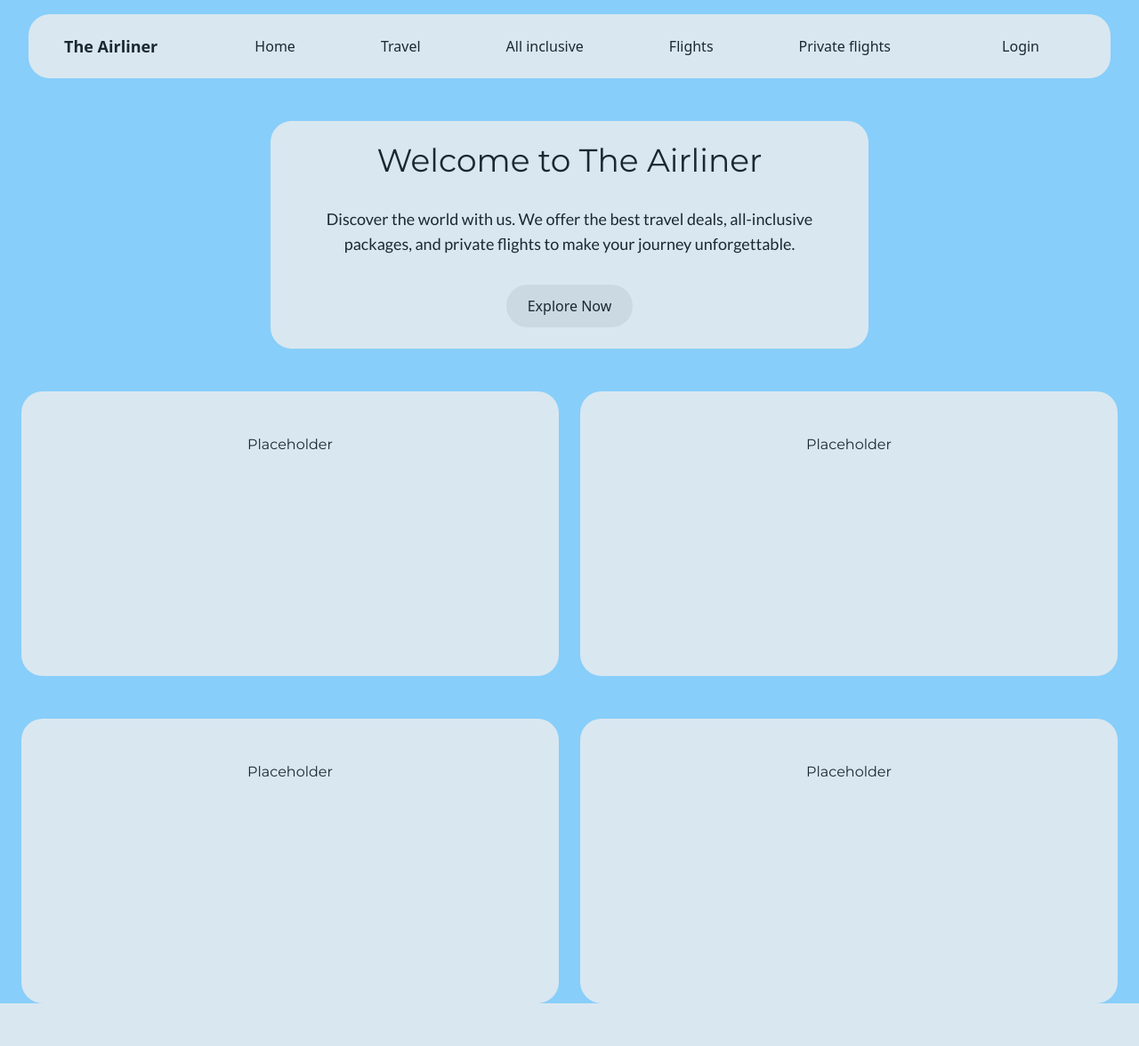
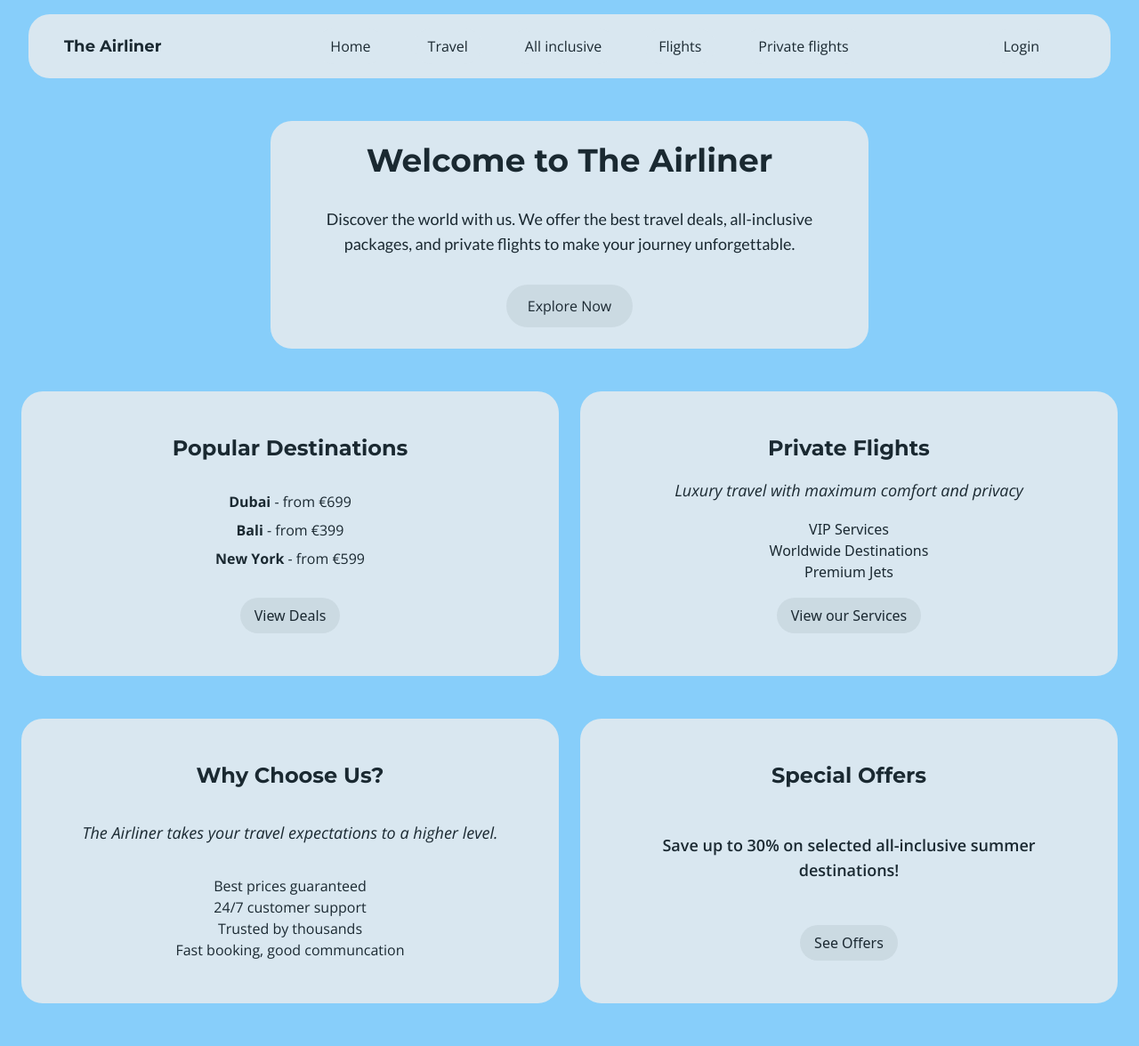
Before and after one commit to userlvv/The-Airliner, a PHP site: page / in a window 1280 px wide. Shown: the whole page at 89% size. Before the commit the page ends 1128 px from the top, so only its background shows below. Run offline with PHP 8.4, Linux system fonts and the light colour scheme; some libraries are stand-ins or nearby versions.

Commit message:
Index CSS gemaakt

```diff
--- a/index.html
+++ b/index.html
@@ -1,68 +1,150 @@
-<!DOCTYPE html>
+<!doctype html>
 <html lang="en">
-
   <head>
-    <meta charset="UTF-8">
-    <meta name="viewport" content="width=device-width, initial-scale=1.0">
+    <meta charset="UTF-8" />
+    <meta name="viewport" content="width=device-width, initial-scale=1.0" />
     <title>The Airliner</title>
-    <link rel="stylesheet" href="style.css">
+    <link rel="stylesheet" href="style.css" />
     <script src="https://cdn.tailwindcss.com"></script>
     <style>
-        @import url('https://fonts.googleapis.com/css2?family=Lato:ital,wght@0,100;0,300;0,400;0,700;0,900;1,100;1,300;1,400;1,700;1,900&family=Montserrat:ital,wght@0,100..900;1,100..900&family=Open+Sans:ital,wght@0,300..800;1,300..800&family=Oswald:wght@200..700&family=Saira:ital,wght@0,100..900;1,100..900&family=Slabo+27px&display=swap');
+      @import url("https://fonts.googleapis.com/css2?family=Lato:ital,wght@0,100;0,300;0,400;0,700;0,900;1,100;1,300;1,400;1,700;1,900&family=Montserrat:ital,wght@0,100..900;1,100..900&family=Open+Sans:ital,wght@0,300..800;1,300..800&family=Oswald:wght@200..700&family=Saira:ital,wght@0,100..900;1,100..900&family=Slabo+27px&display=swap");
     </style>
     <style>
-        @import url('https://fonts.googleapis.com/css2?family=Lato:ital,wght@0,100;0,300;0,400;0,700;0,900;1,100;1,300;1,400;1,700;1,900&family=Montserrat:ital,wght@0,100..900;1,100..900&family=Open+Sans:ital,wght@0,300..800;1,300..800&family=Oswald:wght@200..700&family=Saira:ital,wght@0,1００..9００;1,1００..9００&family=Slabo+27px&display=swap');
+      @import url("https://fonts.googleapis.com/css2?family=Lato:ital,wght@0,100;0,300;0,400;0,700;0,900;1,100;1,300;1,400;1,700;1,900&family=Montserrat:ital,wght@0,100..900;1,100..900&family=Open+Sans:ital,wght@0,300..800;1,300..800&family=Oswald:wght@200..700&family=Saira:ital,wght@0,1００..9００;1,1００..9００&family=Slabo+27px&display=swap");
     </style>
     <style>
-        @import url('https://fonts.googleapis.com/css2?family=Lato:ital,wght@0,100;0,300;0,400;0,700;0,900;1,100;1,300;1,400;1,700;1,900&family=Montserrat:ital,wght@0,100..900;1,100..900&family=Open+Sans:ital,wght@0,300..800;1,300..800&family=Oswald:wght@200..700&family=Saira:ital,wght@0,100..900;1,100..900&family=Slabo+27px&family=Tangerine:wght@400;700&display=swap');
+      @import url("https://fonts.googleapis.com/css2?family=Lato:ital,wght@0,100;0,300;0,400;0,700;0,900;1,100;1,300;1,400;1,700;1,900&family=Montserrat:ital,wght@0,100..900;1,100..900&family=Open+Sans:ital,wght@0,300..800;1,300..800&family=Oswald:wght@200..700&family=Saira:ital,wght@0,100..900;1,100..900&family=Slabo+27px&family=Tangerine:wght@400;700&display=swap");
     </style>
   </head>
 
   <body>
     <!-- ml is bv Margin Left, bg is background en dan de hex code erachter, rounded gaat over de corners
     allemaal best voorzelf sprekend -->
-    <nav class="bg-[#EEEEEE] rounded-3xl opacity-80 flex ml-8 mr-8 mt-4 p-4 items-center">
-        <h2 class="font-montserrat font-bold ml-6 mr-8 text-lg"><a href="index.html">The Airliner</a></h2>
-        <div class="flex-1 flex justify-center gap-8">
-            <a class="bg-[#EEEEEE] hover:bg-[#CCCCCC] transition rounded-full px-4 py-2 font-opensans mr-8" href="index.html">Home</a>
-            <a class="bg-[#EEEEEE] hover:bg-[#CCCCCC] transition rounded-full px-4 py-2 font-opensans mr-8" href="travel.html">Travel</a>
-            <a class="bg-[#EEEEEE] hover:bg-[#CCCCCC] transition rounded-full px-4 py-2 font-opensans mr-8" href="all-inclusive.html">All inclusive</a>
-            <a class="bg-[#EEEEEE] hover:bg-[#CCCCCC] transition rounded-full px-4 py-2 font-opensans mr-8" href="flights.html">Flights</a>
-            <a class="bg-[#EEEEEE] hover:bg-[#CCCCCC] transition rounded-full px-4 py-2 font-opensans mr-8" href="private-flights.html">Private flights</a>
+    <nav
+      class="bg-[#EEEEEE] rounded-3xl opacity-80 flex flex-col lg:flex-row mx-4 lg:mx-8 mt-4 p-4 items-center gap-4">
+      <h2 class="montserrat font-bold ml-6 mr-8 text-lg">
+        <a href="index.html">The Airliner</a>
+      </h2>
+      <div class="flex-1 flex flex-wrap justify-center items-center gap-4 lg:gap-8">
+        <a
+          class="bg-[#EEEEEE] hover:bg-[#CCCCCC] transition rounded-full px-4 py-2 opensans"
+          href="index.html"
+          >Home</a
+        >
+        <a
+          class="bg-[#EEEEEE] hover:bg-[#CCCCCC] transition rounded-full px-4 py-2 opensans"
+          href="travel.html"
+          >Travel</a
+        >
+        <a
+          class="bg-[#EEEEEE] hover:bg-[#CCCCCC] transition rounded-full px-4 py-2 opensans"
+          href="all-inclusive.html"
+          >All inclusive</a
+        >
+        <a
+          class="bg-[#EEEEEE] hover:bg-[#CCCCCC] transition rounded-full px-4 py-2 opensans"
+          href="flights.html"
+          >Flights</a
+        >
+        <a
+          class="bg-[#EEEEEE] hover:bg-[#CCCCCC] transition rounded-full px-4 py-2 opensans"
+          href="private-flights.html"
+          >Private flights</a
+        >
       </div>
-        <div class="ml-auto mr-12">
-            <a class="bg-[#EEEEEE] hover:bg-[#CCCCCC] transition rounded-full px-4 py-2 font-opensans" href="login.html">Login</a>
+      <div class="lg:ml-auto lg:mr-12">
+        <a
+          class="bg-[#EEEEEE] hover:bg-[#CCCCCC] transition rounded-full px-4 py-2 opensans"
+          href="login.html"
+          >Login</a
+        >
       </div>
     </nav>
     <main>
-        <div class="flex justify-center mt-12">
-            <div class="flex flex-col opacity-80 items-center gap-8 p-6 bg-[#EEEEEE] rounded-3xl max-w-2xl w-full">
-                <h1 class="montserrat text-4xl text-center">
+      <div class="flex justify-center mt-12 px-4">
+        <div
+          class="flex flex-col opacity-80 items-center gap-8 p-6 bg-[#EEEEEE] rounded-3xl max-w-2xl w-full">
+          <h1 class="montserrat text-3xl lg:text-4xl text-center font-bold">
             Welcome to The Airliner
           </h1>
-                <p class="lato text-lg text-center">
-                    Discover the world with us. We offer the best travel deals, all-inclusive packages, and private flights to make your journey unforgettable.
+          <p class="lato text-base lg:text-lg text-center">
+            Discover the world with us. We offer the best travel deals,
+            all-inclusive packages, and private flights to make your journey
+            unforgettable.
           </p>
-                <a href="travel2.html" class="bg-[#DDDDDD] rounded-full px-6 py-3 opensans hover:bg-[#CCCCCC] transition">
+          <a
+            href="travel.html"
+            class="bg-[#DDDDDD] rounded-full px-6 py-3 opensans hover:bg-[#CCCCCC] transition">
             Explore Now
           </a>
         </div>
       </div>
-        <div class="flex justify-center gap-6 mt-12 px-6">
-            <div class="flex flex-col opacity-80 items-center gap-4 p-12 bg-[#EEEEEE] rounded-3xl w-[40rem] h-[20rem]">
-                <h1 class="montserrat">Placeholder</h1>
+      <div class="flex flex-col lg:flex-row justify-center gap-6 mt-12 px-4 lg:px-6">
+        <div
+          class="flex flex-col justify-between opacity-80 items-center gap-4 p-12 bg-[#EEEEEE] rounded-3xl w-full max-w-[40rem] min-h-[20rem]">
+          <h1 class="montserrat text-xl lg:text-2xl font-bold text-center">Popular Destinations</h1>
+          <div class="flex flex-col gap-2 text-center">
+            <p class="opensans">
+              <span class="font-bold">Dubai</span> - from €699
+            </p>
+            <p class="opensans">
+              <span class="font-bold">Bali</span> - from €399
+            </p>
+            <p class="opensans">
+              <span class="font-bold">New York</span> - from €599
+            </p>
           </div>
-            <div class="flex flex-col opacity-80 items-center gap-4 p-12 bg-[#EEEEEE] rounded-3xl w-[40rem] h-[20rem]">
-                <h1 class="montserrat">Placeholder</h1>
+          <a
+            href="travel.html"
+            class="bg-[#DDDDDD] rounded-full px-4 py-2 hover:bg-[#CCCCCC] transition">
+            View Deals
+          </a>
+        </div>
+        <div
+          class="flex flex-col justify-between opacity-80 items-center gap-4 p-12 bg-[#EEEEEE] rounded-3xl w-full max-w-[40rem] min-h-[20rem]">
+          <h1 class="montserrat text-xl lg:text-2xl font-bold text-center">Private Flights</h1>
+          <h2 class="opensans text-center italic text-lg">
+            Luxury travel with maximum comfort and privacy
+          </h2>
+          <ul class="font-opensans text-center">
+            <li>VIP Services</li>
+            <li>Worldwide Destinations</li>
+            <li>Premium Jets</li>
+          </ul>
+          <a
+            href="private-flights.html"
+            class="bg-[#DDDDDD] rounded-full px-4 py-2 hover:bg-[#CCCCCC] transition">
+            View our Services
+          </a>
         </div>
       </div>
-        <div class="flex justify-center gap-6 mt-12 px-6">
-            <div class="flex flex-col opacity-80 items-center gap-4 p-12 bg-[#EEEEEE] rounded-3xl w-[40rem] h-[20rem]">
-                <h1 class="montserrat">Placeholder</h1>
+      <div class="flex flex-col lg:flex-row justify-center gap-6 mt-12 px-4 lg:px-6 mb-12">
+        <div
+          class="flex flex-col justify-between opacity-80 items-center gap-4 p-12 bg-[#EEEEEE] rounded-3xl w-full max-w-[40rem] min-h-[20rem]">
+          <h1 class="montserrat text-xl lg:text-2xl font-bold text-center">Why Choose Us?</h1>
+          <p class="opensans text-center italic text-lg">
+            The Airliner takes your travel expectations to a higher level.
+          </p>
+          <ul class="opensans text-center">
+            <li>Best prices guaranteed</li>
+            <li>24/7 customer support</li>
+            <li>Trusted by thousands</li>
+            <li>Fast booking, good communcation</li>
+          </ul>
         </div>
-            <div class="flex flex-col opacity-80 items-center gap-4 p-12 bg-[#EEEEEE] rounded-3xl w-[40rem] h-[20rem]">
-                <h1 class="montserrat">Placeholder</h1>
+        <div
+          class="flex flex-col justify-between opacity-80 items-center gap-4 p-12 bg-[#EEEEEE] rounded-3xl w-full max-w-[40rem] min-h-[20rem]">
+          <h1 class="montserrat text-xl lg:text-2xl font-bold text-center">Special Offers</h1>
+          <p class="opensans text-center text-lg font-semibold">
+            Save up to 30% on selected all-inclusive summer destinations!
+          </p>
+          <a
+            href="all-inclusive.html"
+            class="bg-[#DDDDDD] rounded-full px-4 py-2 hover:bg-[#CCCCCC] transition">
+            See Offers
+          </a>
         </div>
       </div>
     </main>
   </body>
+</html>
--- a/private-flights.html
+++ b/private-flights.html
@@ -21,7 +21,7 @@
 <body>
 
     <nav class="bg-[#EEEEEE] rounded-3xl opacity-80 flex ml-8 mr-8 mt-4 p-4 items-center">
-        <h2 class="font-montserrat font-bold ml-6 mr-8 text-lg"><a href="index2.html">The Airliner</a></h2>
+        <h2 class="font-montserrat font-bold ml-6 mr-8 text-lg"><a href="index.html">The Airliner</a></h2>
         <div class="flex-1 flex justify-center gap-8">
             <a class="bg-[#EEEEEE] hover:bg-[#CCCCCC] transition rounded-full px-4 py-2 font-opensans mr-8" href="index.html">Home</a>
             <a class="bg-[#EEEEEE] hover:bg-[#CCCCCC] transition rounded-full px-4 py-2 font-opensans mr-8" href="travel.html">Travel</a>
--- a/style.css
+++ b/style.css
@@ -7,7 +7,7 @@
     font-family: 'Tangerine', cursive;
 }
 
-.pensans {
+.opensans {
     font-family: 'Open Sans', sans-serif;
 }
 
```
Lines whose indentation alone changed are shown as unchanged.
